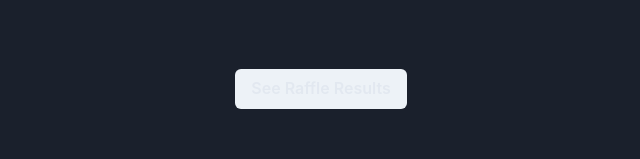
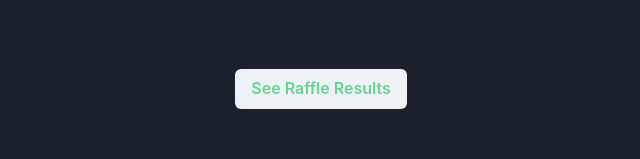
Before and after one commit to Oktalize/kaiju-pxn-raffle-web, a Next.js app: page / in a window 1280 px wide. Shown: the part 1160-1319 px from the top of the page, without its empty margins (319-959 px from the left). Built offline with nearby package versions, Linux system fonts and the light colour scheme.

Commit message:
Fix button color

```diff
--- a/src/pages/index.tsx
+++ b/src/pages/index.tsx
@@ -116,7 +116,7 @@ const Home: NextPage = () => {
       <Container maxW="100%">
         <Flex justify="center" w="100%">
           <VStack mb="30px">
-            <Button onClick={connectAndRun} mb={16}>
+            <Button onClick={connectAndRun} color={"green.300"} mb={16}>
               See Raffle Results
             </Button>
             {showResults && (
```
